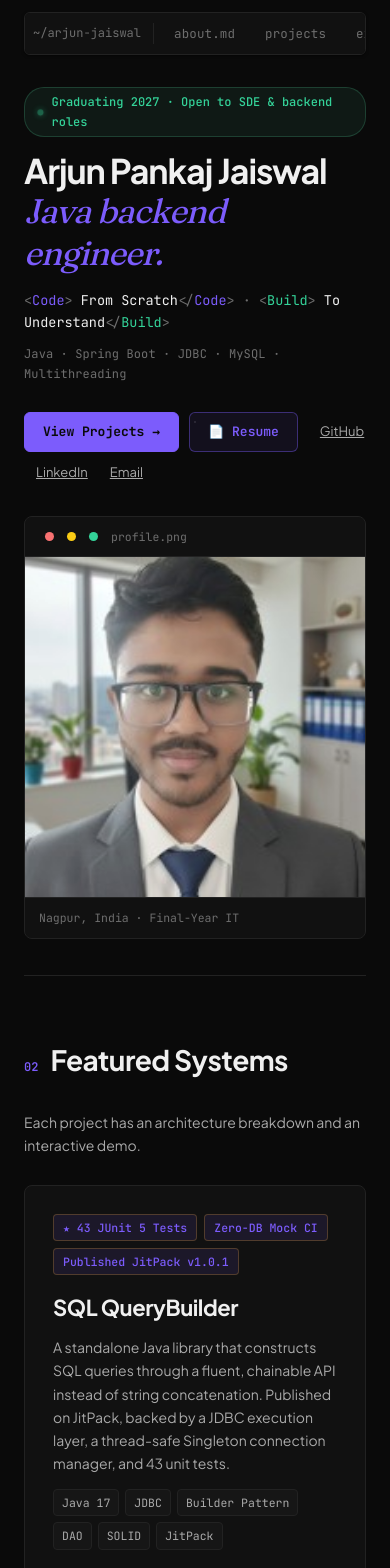
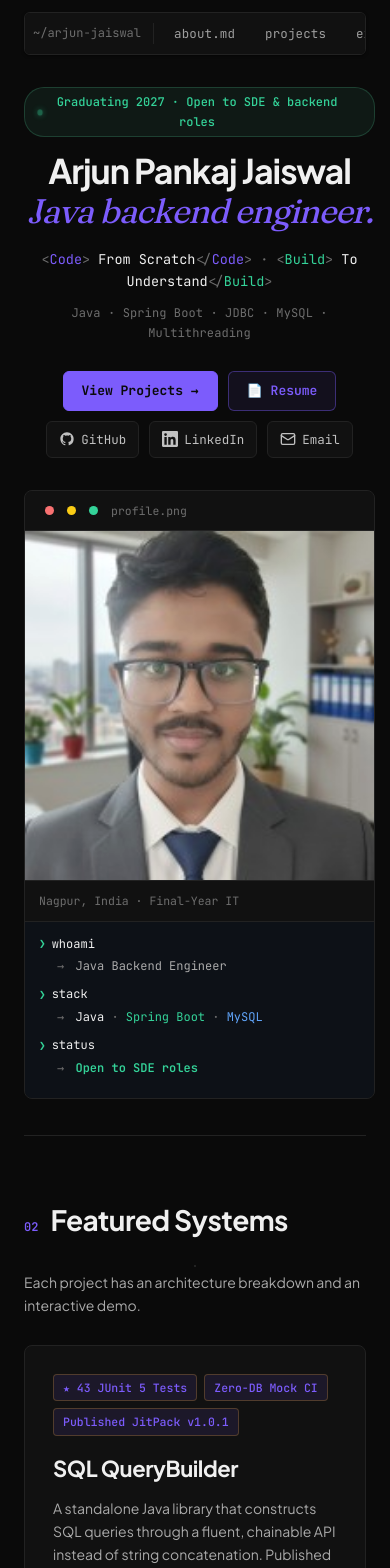
Before and after one commit to arjunpjaiswal/ArjunPortolio, a React (Vite) app: page / in a window 390 px wide. Shown: the top 1568 px of the page. Built offline with nearby package versions, Linux system fonts and the light colour scheme.

Commit message:
refine(hero): icon btns, terminal panel, blink cursor, stagger anim, a11y contrast, mobile responsive

```diff
--- a/src/pages/Home.jsx
+++ b/src/pages/Home.jsx
@@ -1,4 +1,4 @@
-import { useState } from 'react'
+import { useState, useEffect } from 'react'
 import { Link } from 'react-router-dom'
 import profilePic from '../assets/profile.png'
 import CopyButton from '../components/CopyButton.jsx'
@@ -6,6 +6,13 @@
 
 export default function Home(){
   usePageTitle('Backend Engineer')
+
+  // Trigger staggered hero animations on mount
+  const [heroVisible, setHeroVisible] = useState(false)
+  useEffect(() => {
+    const t = requestAnimationFrame(() => setHeroVisible(true))
+    return () => cancelAnimationFrame(t)
+  }, [])
 
   const [termCmd, setTermCmd] = useState('')
   const [termOutput, setTermOutput] = useState(null)
@@ -115,49 +122,141 @@
       {/* ---------- Hero Section ---------- */}
       <section className="hero" id="about" style={{ borderTop:'none' }}>
         <div className="hero-grid">
+
+          {/* Left column */}
           <div>
-            <div className="status-pill">
+            <div className={`status-pill hero-anim hero-anim--1${heroVisible ? ' hero-anim--in' : ''}`}>
               <span className="status-dot"></span>
               Graduating 2027 · Open to SDE &amp; backend roles
+              <span className="blink-cursor" aria-hidden="true">█</span>
             </div>
 
-            <h1>Arjun Pankaj Jaiswal<br/><em>Java backend engineer.</em></h1>
+            <h1 className={`hero-anim hero-anim--2${heroVisible ? ' hero-anim--in' : ''}`}>
+              Arjun Pankaj Jaiswal<br/><em>Java backend engineer.</em>
+            </h1>
 
-            {/* ---- Tagline ---- */}
-            <div className="hero-tagline">
-              <span className="tg-bracket">&lt;</span><span className="tg-tag">Code</span><span className="tg-bracket">&gt;</span>
+            {/* ---- Tagline: <Code> From Scratch</Code> properly rendered ---- */}
+            <div className={`hero-tagline hero-anim hero-anim--3${heroVisible ? ' hero-anim--in' : ''}`}>
+              <span className="tg-bracket">&lt;</span>
+              <span className="tg-tag">Code</span>
+              <span className="tg-bracket">&gt;</span>
               <span className="tg-value"> From Scratch</span>
-              <span className="tg-bracket">&lt;/</span><span className="tg-tag">Code</span><span className="tg-bracket">&gt;</span>
+              <span className="tg-bracket">&lt;/</span>
+              <span className="tg-tag">Code</span>
+              <span className="tg-bracket">&gt;</span>
               <span className="tg-sep"> · </span>
-              <span className="tg-bracket">&lt;</span><span className="tg-tag tg-tag--build">Build</span><span className="tg-bracket">&gt;</span>
+              <span className="tg-bracket">&lt;</span>
+              <span className="tg-tag tg-tag--build">Build</span>
+              <span className="tg-bracket">&gt;</span>
               <span className="tg-value tg-value--build"> To Understand</span>
-              <span className="tg-bracket">&lt;/</span><span className="tg-tag tg-tag--build">Build</span><span className="tg-bracket">&gt;</span>
+              <span className="tg-bracket">&lt;/</span>
+              <span className="tg-tag tg-tag--build">Build</span>
+              <span className="tg-bracket">&gt;</span>
             </div>
-            <p style={{ fontFamily: 'var(--mono)', fontSize: '12px', color: 'var(--text-faint)', marginTop: '10px', letterSpacing: '0.01em' }}>
+            <p
+              className={`hero-anim hero-anim--3${heroVisible ? ' hero-anim--in' : ''}`}
+              style={{ fontFamily: 'var(--mono)', fontSize: '12px', color: 'var(--text-faint)', marginTop: '10px', letterSpacing: '0.01em' }}
+            >
               Java · Spring Boot · JDBC · MySQL · Multithreading
             </p>
 
-            <div className="hero-links" style={{ marginTop: '28px', alignItems: 'center' }}>
+            <div
+              className={`hero-links hero-anim hero-anim--4${heroVisible ? ' hero-anim--in' : ''}`}
+              style={{ marginTop: '28px', alignItems: 'center' }}
+            >
               <a className="btn primary" href="#projects">View Projects →</a>
               <a className="btn resume-btn" href="/resume.pdf" target="_blank" rel="noopener noreferrer">
                 📄 Resume
               </a>
-              <a href="https://github.com/arjunpjaiswal" target="_blank" rel="noopener" style={{ color: 'var(--text-dim)', fontSize: '13px', marginLeft: '12px', textDecoration: 'underline' }}>GitHub</a>
-              <a href="https://www.linkedin.com/in/arjun-pankaj-jaiswal-b297752a2" target="_blank" rel="noopener" style={{ color: 'var(--text-dim)', fontSize: '13px', marginLeft: '12px', textDecoration: 'underline' }}>LinkedIn</a>
-              <a href="mailto:arjunphj@gmail.com" style={{ color: 'var(--text-dim)', fontSize: '13px', marginLeft: '12px', textDecoration: 'underline' }}>Email</a>
+              {/* Icon-button social links — no underlines, consistent with btn sizing */}
+              <a
+                href="https://github.com/arjunpjaiswal"
+                target="_blank"
+                rel="noopener"
+                className="icon-btn"
+                title="GitHub"
+                aria-label="GitHub profile"
+              >
+                <svg width="16" height="16" viewBox="0 0 24 24" fill="currentColor" aria-hidden="true">
+                  <path d="M12 2C6.477 2 2 6.484 2 12.017c0 4.425 2.865 8.18 6.839 9.504.5.092.682-.217.682-.483 0-.237-.008-.868-.013-1.703-2.782.605-3.369-1.343-3.369-1.343-.454-1.158-1.11-1.466-1.11-1.466-.908-.62.069-.608.069-.608 1.003.07 1.531 1.032 1.531 1.032.892 1.53 2.341 1.088 2.91.832.092-.647.35-1.088.636-1.338-2.22-.253-4.555-1.113-4.555-4.951 0-1.093.39-1.988 1.029-2.688-.103-.253-.446-1.272.098-2.65 0 0 .84-.27 2.75 1.026A9.564 9.564 0 0112 6.844c.85.004 1.705.115 2.504.337 1.909-1.296 2.747-1.027 2.747-1.027.546 1.379.202 2.398.1 2.651.64.7 1.028 1.595 1.028 2.688 0 3.848-2.339 4.695-4.566 4.943.359.309.678.92.678 1.855 0 1.338-.012 2.419-.012 2.747 0 .268.18.58.688.482A10.019 10.019 0 0022 12.017C22 6.484 17.522 2 12 2z"/>
+                </svg>
+                <span>GitHub</span>
+              </a>
+              <a
+                href="https://www.linkedin.com/in/arjun-pankaj-jaiswal-b297752a2"
+                target="_blank"
+                rel="noopener"
+                className="icon-btn"
+                title="LinkedIn"
+                aria-label="LinkedIn profile"
+              >
+                <svg width="16" height="16" viewBox="0 0 24 24" fill="currentColor" aria-hidden="true">
+                  <path d="M20.447 20.452h-3.554v-5.569c0-1.328-.027-3.037-1.852-3.037-1.853 0-2.136 1.445-2.136 2.939v5.667H9.351V9h3.414v1.561h.046c.477-.9 1.637-1.85 3.37-1.85 3.601 0 4.267 2.37 4.267 5.455v6.286zM5.337 7.433a2.062 2.062 0 01-2.063-2.065 2.064 2.064 0 112.063 2.065zm1.782 13.019H3.555V9h3.564v11.452zM22.225 0H1.771C.792 0 0 .774 0 1.729v20.542C0 23.227.792 24 1.771 24h20.451C23.2 24 24 23.227 24 22.271V1.729C24 .774 23.2 0 22.222 0h.003z"/>
+                </svg>
+                <span>LinkedIn</span>
+              </a>
+              <a
+                href="mailto:arjunphj@gmail.com"
+                className="icon-btn"
+                title="Send email"
+                aria-label="Send email to Arjun"
+              >
+                <svg width="16" height="16" viewBox="0 0 24 24" fill="none" stroke="currentColor" strokeWidth="2" strokeLinecap="round" strokeLinejoin="round" aria-hidden="true">
+                  <rect width="20" height="16" x="2" y="4" rx="2"/>
+                  <path d="m22 7-8.97 5.7a1.94 1.94 0 0 1-2.06 0L2 7"/>
+                </svg>
+                <span>Email</span>
+              </a>
             </div>
           </div>
 
-          <div className="editor-frame">
+          {/* Right column: profile window + terminal panel */}
+          <div className={`editor-frame hero-anim hero-anim--5${heroVisible ? ' hero-anim--in' : ''}`}>
             <div className="editor-titlebar">
               <span className="dot r"></span><span className="dot y"></span><span className="dot g"></span>
               <span>profile.png</span>
             </div>
             <img className="editor-photo" src={profilePic} alt="Photo of Arjun Pankaj Jaiswal" />
             <div className="editor-caption">Nagpur, India · Final-Year IT</div>
+
+            {/* ── Hero terminal panel ── */}
+            <div className="hero-terminal" role="region" aria-label="Quick info terminal">
+              <div className="ht-line">
+                <span className="ht-prompt">❯</span>
+                <span className="ht-cmd"> whoami</span>
+              </div>
+              <div className="ht-output">
+                <span className="ht-arrow">→</span>&nbsp;Java Backend Engineer
+              </div>
+
+              <div className="ht-line">
+                <span className="ht-prompt">❯</span>
+                <span className="ht-cmd"> stack</span>
+              </div>
+              <div className="ht-output">
+                <span className="ht-arrow">→</span>&nbsp;
+                <span className="ht-val">Java</span>
+                <span className="ht-sep"> · </span>
+                <span className="ht-val ht-mint">Spring Boot</span>
+                <span className="ht-sep"> · </span>
+                <span className="ht-val ht-blue">MySQL</span>
+              </div>
+
+              <div className="ht-line">
+                <span className="ht-prompt">❯</span>
+                <span className="ht-cmd"> status</span>
+              </div>
+              <div className="ht-output">
+                <span className="ht-arrow">→</span>&nbsp;
+                <span className="ht-green">Open to SDE roles</span>
+                <span className="ht-cursor" aria-hidden="true"> █</span>
+              </div>
+            </div>
           </div>
+
         </div>
       </section>
+
 
       {/* ---------- Projects Section (Dual-Column Bento Layout) ---------- */}
       <section id="projects">
--- a/src/styles/global.css
+++ b/src/styles/global.css
@@ -84,13 +84,13 @@
   border-right:1px solid var(--border); white-space:nowrap;
 }
 .tab{
-  font-family:var(--mono); font-size:12.5px; color:var(--text-faint);
+  font-family:var(--mono); font-size:12.5px; color:#9e9e9e;
   background:transparent; border:none; padding:6px 14px; white-space:nowrap;
   cursor:pointer; border-radius:4px; position:relative; text-decoration:none;
   transition:color .15s, background .15s;
   letter-spacing:0.01em;
 }
-.tab:hover{ color:var(--text); background:rgba(255,255,255,0.05); }
+.tab:hover{ color:#e0e0e0; background:rgba(255,255,255,0.06); }
 .tab.is-active{
   color:var(--amber); background:rgba(124,92,252,0.12); font-weight:600;
 }
@@ -518,3 +518,117 @@
 
 /* Hero h1 — tight tracking, clean */
 .hero h1{ letter-spacing:-0.03em; }
+
+/* ─── Icon-button social links (GitHub / LinkedIn / Email) ─── */
+.icon-btn{
+  display:inline-flex; align-items:center; gap:6px;
+  font-family:var(--mono); font-size:12.5px;
+  color:#c0c0c0;           /* ~7:1 contrast on #0a0a0a — WCAG AA */
+  background:var(--bg-raised);
+  border:1px solid var(--border);
+  border-radius:6px;
+  padding:7px 12px;
+  text-decoration:none;
+  transition:color .15s, border-color .15s, background .15s;
+  white-space:nowrap;
+}
+.icon-btn svg{ flex-shrink:0; }
+.icon-btn:hover{
+  color:var(--text);
+  border-color:rgba(255,255,255,0.28);
+  background:rgba(255,255,255,0.04);
+  text-decoration:none;
+}
+
+/* ─── Blinking cursor on status badge ─── */
+.blink-cursor{
+  display:inline-block;
+  color:var(--mint);
+  margin-left:4px;
+  animation:blink-block 1s step-end infinite;
+}
+@keyframes blink-block{ 0%,100%{ opacity:1; } 50%{ opacity:0; } }
+
+/* ─── Hero terminal panel ─── */
+.hero-terminal{
+  border-top:1px solid var(--border);
+  background:#0d1117;
+  padding:12px 14px;
+  font-family:var(--mono);
+  font-size:12px;
+  line-height:1.7;
+}
+.ht-line{
+  display:flex; align-items:center; gap:0;
+  margin-bottom:2px;
+}
+.ht-prompt{
+  color:var(--mint);
+  margin-right:6px;
+  font-size:11px;
+  user-select:none;
+}
+.ht-cmd{ color:var(--text); }
+.ht-output{
+  padding-left:18px;
+  margin-bottom:8px;
+  color:var(--text-dim);
+}
+.ht-arrow{ color:var(--text-faint); margin-right:4px; }
+.ht-val  { color:var(--text); }
+.ht-mint { color:var(--mint); }
+.ht-blue { color:var(--blue); }
+.ht-green{ color:var(--mint); font-weight:600; }
+.ht-sep  { color:var(--text-faint); }
+.ht-cursor{
+  color:var(--mint);
+  animation:blink-block 1s step-end infinite;
+}
+
+/* ─── Staggered hero fade-in + slide-up ─── */
+/* Initial state: invisible and shifted down */
+.hero-anim{
+  opacity:0;
+  transform:translateY(16px);
+  transition:opacity 0.45s ease, transform 0.45s ease;
+}
+/* In-state: visible and at natural position */
+.hero-anim--in{
+  opacity:1;
+  transform:translateY(0);
+}
+/* Stagger delays — keep total under 1 s */
+.hero-anim--1{ transition-delay: 0.00s; }
+.hero-anim--2{ transition-delay: 0.10s; }
+.hero-anim--3{ transition-delay: 0.20s; }
+.hero-anim--4{ transition-delay: 0.32s; }
+.hero-anim--5{ transition-delay: 0.44s; }
+
+/* Respect prefers-reduced-motion (overrides the blanket rule at top) */
+@media (prefers-reduced-motion: reduce){
+  .hero-anim{
+    opacity:1 !important;
+    transform:none !important;
+    transition:none !important;
+  }
+  .blink-cursor, .ht-cursor{ animation:none !important; }
+}
+
+/* ─── Responsive hero — mobile stack ─── */
+@media (max-width: 820px){
+  /* Text column: center-align */
+  .hero-grid > div:first-child{
+    text-align:center;
+  }
+  .hero-grid > div:first-child .status-pill{
+    justify-content:center;
+  }
+  .hero-grid > div:first-child .hero-links{
+    justify-content:center;
+  }
+  /* Profile window: cap to ~90vw */
+  .editor-frame{
+    width:min(90vw, 420px);
+    margin:0 auto;
+  }
+}
```
